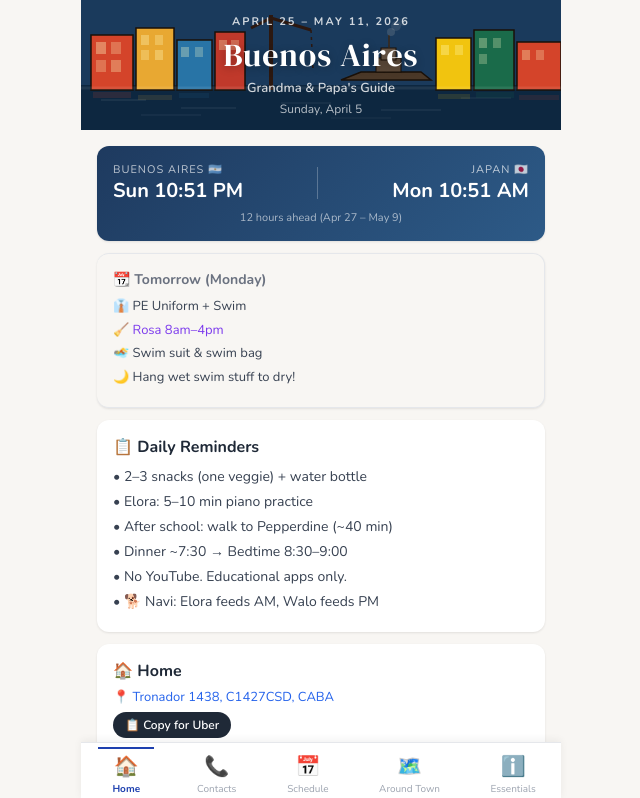
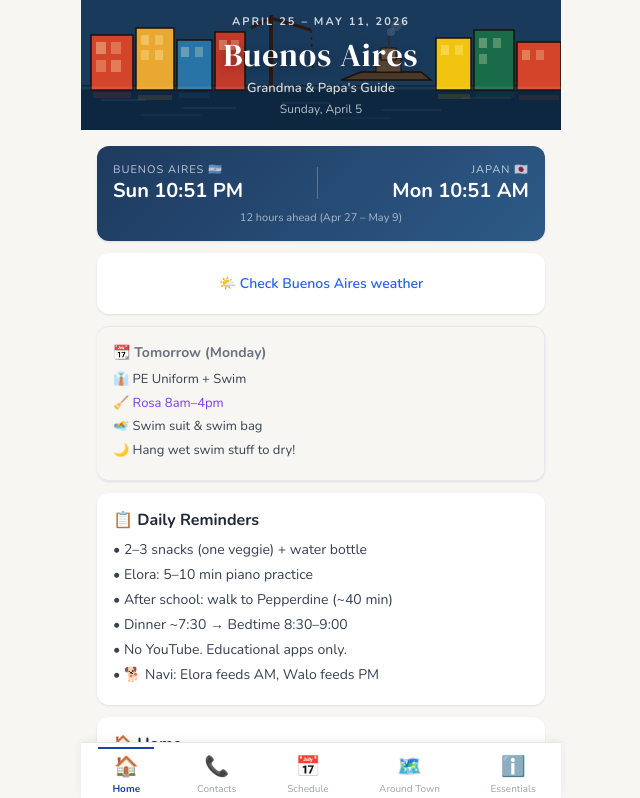
Before and after one commit to Thw-8297/ba-guide, a React (Vite) app: page / in a window 1280 px wide. Shown: the top 798 px of the page, without its empty margins (319-959 px from the left). Built offline with nearby package versions, Linux system fonts and the light colour scheme; no server answers.

Commit message:
Update App.jsx

```diff
--- a/src/App.jsx
+++ b/src/App.jsx
@@ -381,13 +381,22 @@ const WEATHER_CODES = {
 
 function WeatherCard() {
   const [weather, setWeather] = useState(null);
+  const [loading, setLoading] = useState(true);
+  const [error, setError] = useState(false);
   useEffect(() => {
     fetch("https://api.open-meteo.com/v1/forecast?latitude=-34.60&longitude=-58.38&daily=weathercode,temperature_2m_max,temperature_2m_min,precipitation_probability_max&current_weather=true&temperature_unit=fahrenheit&timezone=America/Argentina/Buenos_Aires&forecast_days=2")
       .then(r => r.json())
-      .then(data => setWeather(data))
-      .catch(() => {});
+      .then(data => { setWeather(data); setLoading(false); })
+      .catch(() => { setError(true); setLoading(false); });
   }, []);
-  if (!weather || !weather.daily) return null;
+  if (loading) return (
+    <Card><p style={{ ...styles.cardMeta, textAlign: "center", color: "#9ca3af" }}>🌤️ Loading weather...</p></Card>
+  );
+  if (error || !weather || !weather.daily) return (
+    <Card>
+      <p style={{ ...styles.cardMeta, textAlign: "center" }}>🌤️ <a href="https://weather.com/weather/today/l/-34.60,-58.38" target="_blank" rel="noopener noreferrer" style={{ color: "#2563eb", textDecoration: "none", fontWeight: 600 }}>Check Buenos Aires weather</a></p>
+    </Card>
+  );
   const d = weather.daily;
   const cw = weather.current_weather;
   const todayDesc = WEATHER_CODES[d.weathercode[0]] || "—";
```
